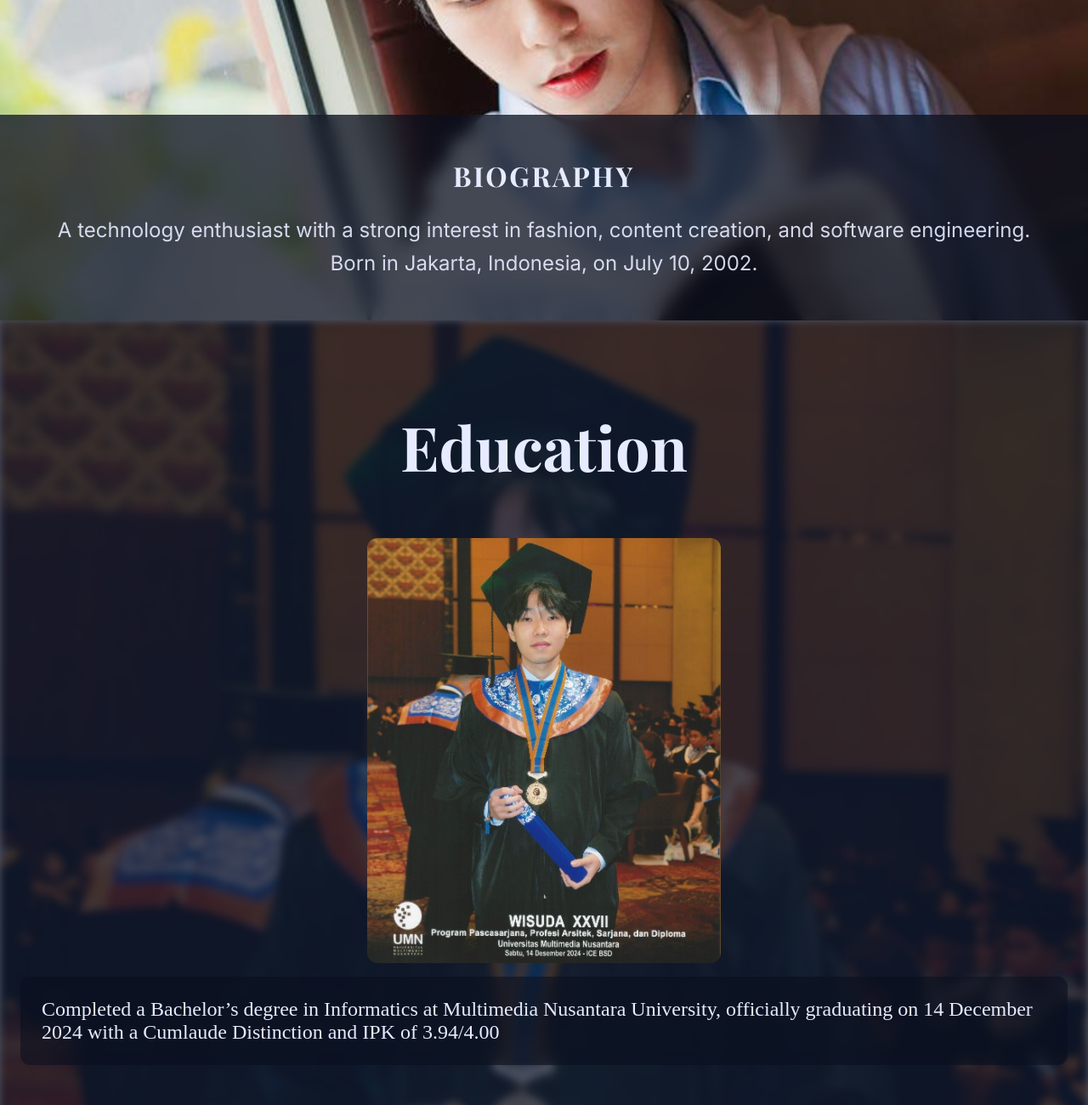
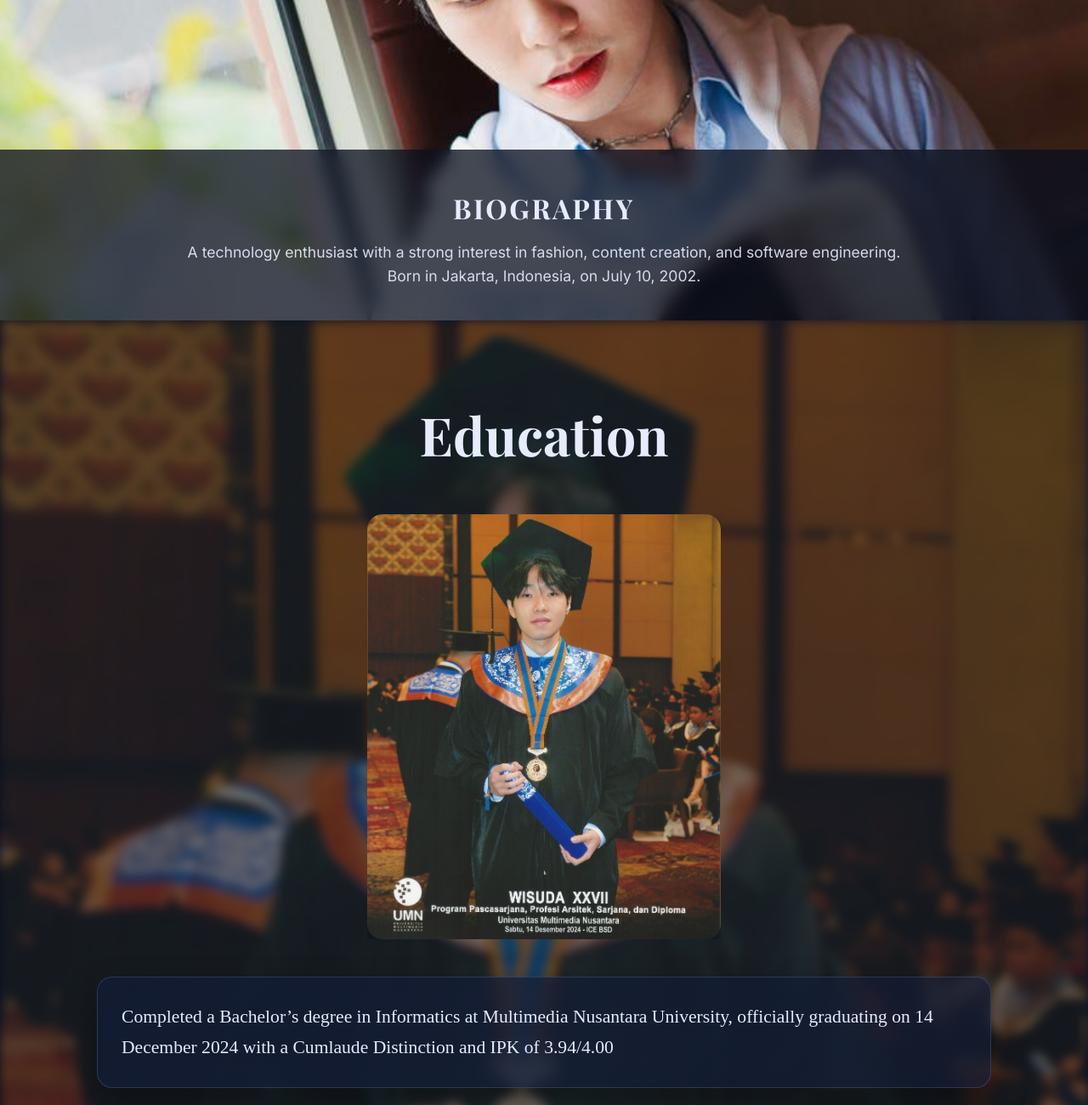
Before and after one commit to JonathanPutra134/Portfolio-Website, a plain HTML site: page index.html in a window 1280 px wide. Shown: the part 1580-2880 px from the top of the page at 85% size. Drawn offline with nearby package versions, Linux system fonts and the light colour scheme.

Commit message:
fix: adjusting design of about and education section

```diff
--- a/index.html
+++ b/index.html
@@ -176,7 +176,7 @@
             </div>
 
             <div
-              class="about-slide"
+              class="about-slide career-slide"
               style="background-image: url(&quot;/assets/about-2.png&quot;)"
             >
               <div class="about-slide-content">
@@ -438,7 +438,7 @@
         <section id="project" class="project-section">
           <div class="project-shell">
             <header class="project-header">
-              <h1>Capturing Moments,<br />Creating Memories</h1>
+              <h1>PROJECTS</h1>
               <p>
                 Welcome to my project showcase, where each build turns ideas
                 into practical, polished software experiences.
--- a/style.css
+++ b/style.css
@@ -209,6 +209,10 @@ body {
   position: relative;
 }
 
+.about-carousel::before {
+  content: none;
+}
+
 .about-slide {
   position: absolute;
   inset: 0;
@@ -216,6 +220,11 @@ body {
   background-position: center;
   opacity: 0;
   transition: opacity 1s ease-in-out;
+  filter: none;
+}
+
+.about-slide.career-slide {
+  background-position: center 15%;
 }
 
 .about-slide.active {
@@ -274,6 +283,9 @@ body {
   min-height: 100vh;
   color: #e6ebff;
   overflow-x: hidden;
+  background:
+    radial-gradient(circle at top right, rgba(94, 132, 255, 0.18), transparent 55%),
+    #0b1124;
 }
 
 .education-bg {
@@ -282,29 +294,34 @@ body {
   background-image: url('/assets/education-background.jpg');
   background-size: cover;
   background-position: center;
-  filter: blur(5px);
+  filter: blur(6px) saturate(1.08);
   z-index: 1;
 }
 
 .education-overlay {
   position: absolute;
   inset: 0;
-  background: rgba(5, 15, 40, 0.7);
+  background: rgba(6, 12, 26, 0.52);
   z-index: 2;
 }
 
 .education-content {
-  font-size: 3rem;
+  font-size: 2.6rem;
   position: relative;
   z-index: 3;
   width: 100%;
+  max-width: 1100px;
+  text-align: center;
 }
 
 
 .education-grid {
   display: grid;
   width: 100%;
-  grid-template-columns: 1fr 2fr;
+  grid-template-columns: minmax(260px, 420px) 1fr;
+  gap: 28px;
+  align-items: center;
+  margin-top: 28px;
 }
 
 .education-media {
@@ -314,7 +331,8 @@ body {
 
 .education-media img {
   width: 100%;
-  border-radius: 12px;
+  border-radius: 18px;
+  box-shadow: 0 18px 40px rgba(0, 0, 0, 0.35);
 }
 
 .portrait {
@@ -326,11 +344,15 @@ body {
 
 .education-text {
   font-family: serif;
-  background: rgba(10, 15, 30, 0.55);
-  backdrop-filter: blur(8px);
-  padding: 25px;
-  border-radius: 12px;
-  font-size: 2rem;
+  background: linear-gradient(135deg, rgba(18, 28, 54, 0.78), rgba(18, 28, 54, 0.6));
+  backdrop-filter: blur(10px);
+  padding: 28px;
+  border-radius: 18px;
+  font-size: 1.5rem;
+  line-height: 1.7;
+  text-align: left;
+  border: 1px solid rgba(162, 184, 255, 0.18);
+  box-shadow: 0 20px 40px rgba(0, 0, 0, 0.35);
 }
 
 .education-grid.reverse {
@@ -345,7 +367,7 @@ body {
 
 .education-content {
   margin: 0 auto;
-  padding: 80px 64px;
+  padding: 88px 64px;
 }
 
 
@@ -368,11 +390,15 @@ body {
 .education-carousel {
   position: relative;
   height: 70vh;
+  width: 100%;
+  max-width: 1100px;
+  margin: 0 auto;
   overflow: hidden;
-  border: 5px solid white;
+  border: 1px solid rgba(162, 184, 255, 0.18);
   background-size: cover;
   background-position: center;
-  border-radius: 50px;
+  border-radius: 28px;
+  box-shadow: 0 24px 50px rgba(0, 0, 0, 0.4);
 }
 
 
@@ -393,11 +419,12 @@ body {
 .education-slide-content {
   position: absolute;
   font-family: serif;
-  background: rgba(10, 15, 30, 0.55);
-  backdrop-filter: blur(8px);
-  padding: 24px;
-  border-radius: 12px;
-  font-size: 2rem;
+  background: rgba(12, 18, 36, 0.7);
+  backdrop-filter: blur(10px);
+  padding: 20px 22px;
+  border-radius: 14px;
+  font-size: 1.35rem;
+  border: 1px solid rgba(162, 184, 255, 0.18);
 }
 
 .education-slide-media {
@@ -715,12 +742,20 @@ body {
     margin: 0;
   }
 
-    .about-slide-content h1 {
+  .about-slide-content {
+    bottom: 0;
+    left: 0;
+    width: 100%;
+    padding: 20px 18px;
+    text-align: center;
+  }
+
+  .about-slide-content h1 {
     font-size: 2rem;
   }
 
-    .about-slide-content h3 {
-    font-size: 1.5rem;
+  .about-slide-content h3 {
+    font-size: 1.1rem;
   }
 
   .about-carousel {
@@ -744,9 +779,9 @@ body {
 
 
   .education-text {
-    font-size: 1.5rem;
+    font-size: 1.35rem;
   }
-    .education-content {
+  .education-content {
     padding: 40px 24px;
   }
 
@@ -762,8 +797,8 @@ body {
     background-color: #000;
   }
 
-   .education-text {
-    font-size: 1.5rem;
+  .education-text {
+    font-size: 1.35rem;
     margin-top: 1rem;
   }
 
```
